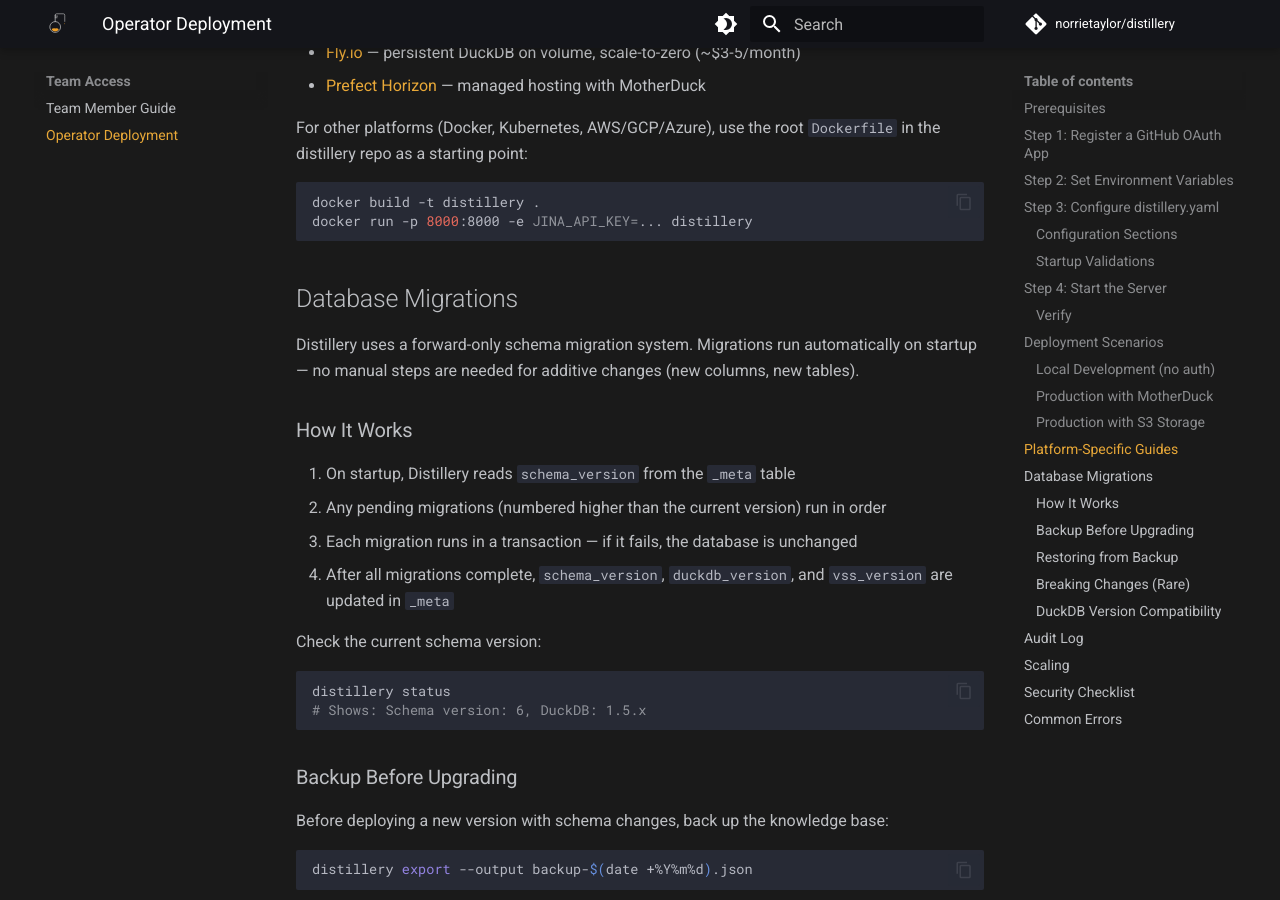
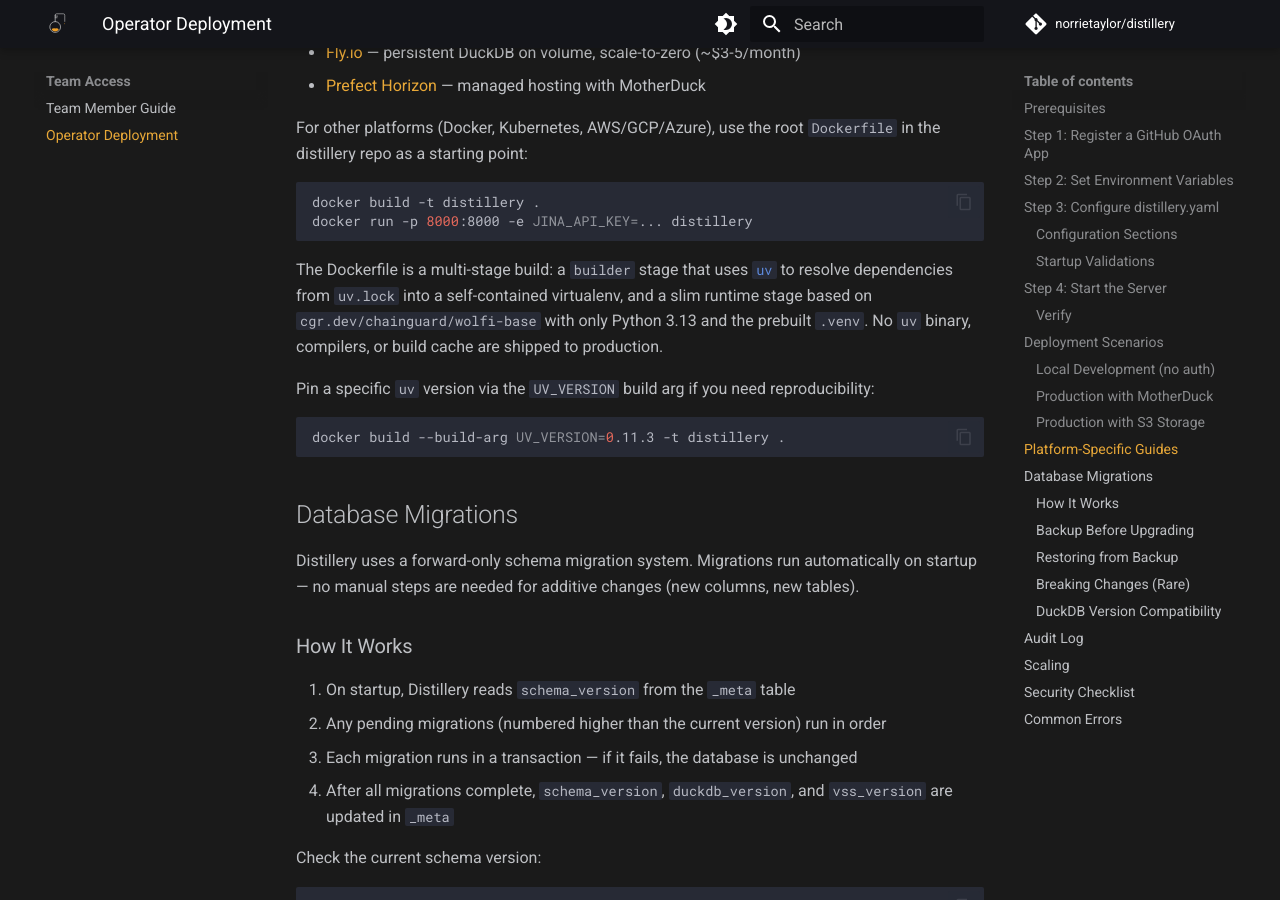
Before and after one commit to norrietaylor/distillery, an MkDocs documentation site: the page built from docs/team/deployment.md, in a window 1280 px wide and 900 px high, scrolled down 4100 px. Built offline with MkDocs 1.6.1 and Material for MkDocs 9.7.7, drawn with Linux system fonts in a browser that asks for light colours; comment, search, counter and statistics services are not loaded.

Commit message:
chore(ci): slim container image using uv multi-stage build (#212)
Refactor Dockerfile from a single-stage Wolfi+pip build to a two-stage
build: a builder stage that uses `uv sync --frozen` (with a pinned
`uv` binary copied from the official Astral image) to materialise a
self-contained `/app/.venv`, and a slim runtime stage based on the
same Wolfi base + Python 3.13 that copies in only the prebuilt venv.

Benefits:
- The `uv` binary (~48 MB) is no longer shipped in the runtime image.
- No compilers, no build cache, no source tree, no test files, and no
  `pyproject.toml`/`uv.lock` are baked into the runtime layers.
- Builds are now reproducible from the locked dependency graph
  (`uv.lock`) rather than from the floating range in `pyproject.toml`.
- BuildKit cache mounts (`--mount=type=cache,target=/root/.cache/uv`)
  speed up local rebuilds without persisting to the final layer.
- Dependencies install in their own layer (cached unless lockfile
  changes); the project itself installs in a second layer that
  invalidates only when `src/` changes.

Image size (local arm64 build):
- Before: 361 MB
- After:  329 MB  (-32 MB / -8.9 %)

Smoke tests (all pass against the new image):
- `docker run --rm distillery:after distillery --help`
- `docker run --rm distillery:after distillery-mcp --help`
- `docker run --rm distillery:after python -c "import duckdb;
  duckdb.connect(':memory:').execute('LOAD vss')"` confirms the VSS
  extension is preloaded.
- HTTP transport starts: `docker run -p 8000:8000 ...` reaches
  "Uvicorn running on http://0.0.0.0:8000" and serves requests.

Drop `uv.lock` from `.dockerignore` so the builder stage can read it.
Update `docs/team/deployment.md` to describe the new multi-stage build
and the `UV_VERSION` build arg.

Closes #212

Co-Authored-By: Claude Opus 4.7 (1M context) <noreply@anthropic.com>

````diff
--- a/docs/team/deployment.md
+++ b/docs/team/deployment.md
@@ -170,6 +170,14 @@ docker build -t distillery .
 docker run -p 8000:8000 -e JINA_API_KEY=... distillery
 ```
 
+The Dockerfile is a multi-stage build: a `builder` stage that uses [`uv`](https://docs.astral.sh/uv/) to resolve dependencies from `uv.lock` into a self-contained virtualenv, and a slim runtime stage based on `cgr.dev/chainguard/wolfi-base` with only Python 3.13 and the prebuilt `.venv`. No `uv` binary, compilers, or build cache are shipped to production.
+
+Pin a specific `uv` version via the `UV_VERSION` build arg if you need reproducibility:
+
+```bash
+docker build --build-arg UV_VERSION=0.11.3 -t distillery .
+```
+
 ## Database Migrations
 
 Distillery uses a forward-only schema migration system. Migrations run automatically on startup — no manual steps are needed for additive changes (new columns, new tables).
````
Also changed, not shown: 2 other files.
